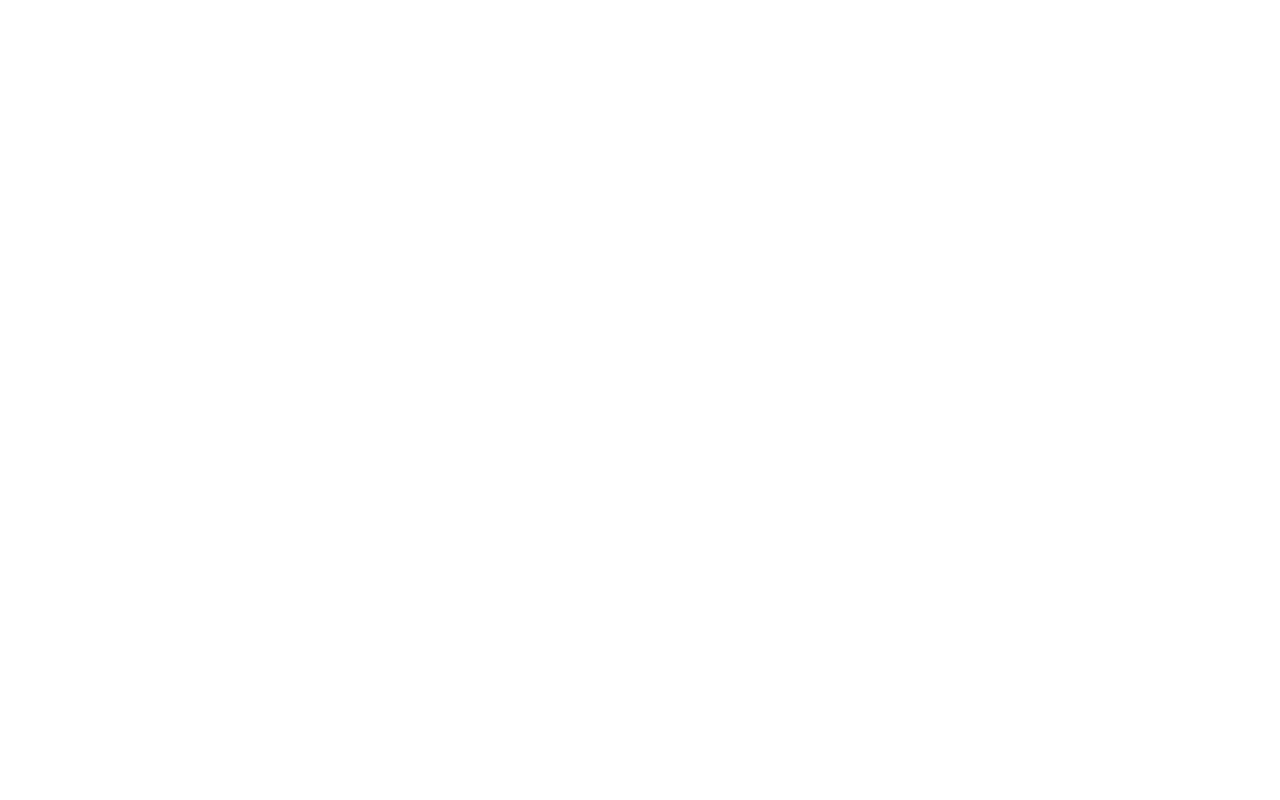
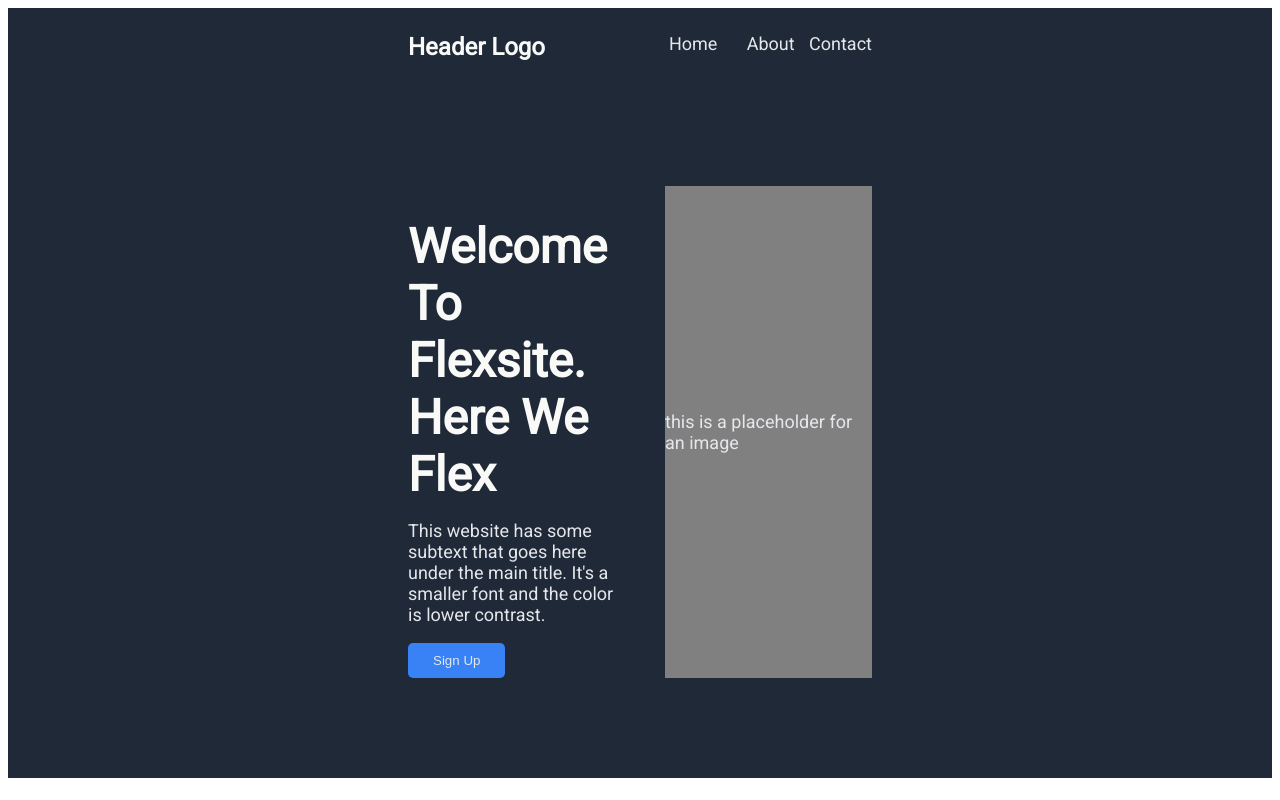
Before and after one commit to xBromsson/flexsite, a plain HTML site: page index.html in a window 1280 px wide. Drawn offline with Linux system fonts and the light colour scheme.

Commit message:
created the header and hero section of the landing page assignment for The Odin Project

```diff
--- a/index.html
+++ b/index.html
@@ -4,9 +4,27 @@
     <meta charset="UTF-8">
     <meta http-equiv="X-UA-Compatible" content="IE=edge">
     <meta name="viewport" content="width=device-width, initial-scale=1.0">
+    <link rel="stylesheet" href="./styles.css">
+    <link href="https://fonts.googleapis.com/css?family=Roboto" rel="stylesheet">
     <title>Flexsite Home Page</title>
 </head>
 <body>
-    <title>Welcome To Flexsite. Here we Flex</title>
+    <div class="header">
+        <div class="logo">Header Logo</div>
+        <div class="nav-container">
+            <div>Home</div>
+            <div>About</div>
+            <div>Contact</div>
+        </div>
+    </div>
+    <div class="hero-section">
+        <div>
+            <h1>Welcome To Flexsite. Here We Flex</h1>
+            <p>This website has some subtext that goes here under the main title. It's a smaller font and the color is lower contrast.</p>
+            <button>Sign Up</button>
+        </div>
+        <div class="hero-image">this is a placeholder for an image</div>
+    </div>
+
 </body>
 </html>
--- a/styles.css
+++ b/styles.css
@@ -0,0 +1,81 @@
+.header{
+    display: flex;
+    padding: 25px;
+    padding-left: 400px;
+    padding-right: 400px;
+    background-color: #1F2937;
+}
+
+.header div {
+    flex: 1;
+}
+
+.logo{
+    font-size: 24px;
+    font-family: Roboto;
+    font-weight: bold;
+    color: #F9FAF8;
+}
+
+.nav-container{
+    display: flex;
+
+}
+
+.nav-container div{
+    display: flex;
+    justify-content: end;
+    font-size: 18px;
+    font-family: Roboto;
+    color: #E5E7EB;
+}
+
+body{
+
+}
+
+.hero-section{
+    display: flex;
+    padding-top: 100px;
+    padding-bottom: 100px;
+    padding-left: 400px;
+    padding-right: 400px;
+    background-color: #1F2937;
+    gap: 50px;
+}
+
+.hero-section div{
+    flex: 1;
+}
+
+.hero-image{
+    display: flex;
+    align-items: center;
+    justify-content: center;
+    background-color: grey;
+    font-size: 18px;
+    font-family: Roboto;
+    color: #E5E7EB;
+}
+
+h1{
+    font-size: 48px;
+    font-weight: extra-bold;
+    font-family: Roboto;
+    color: #F9FAF8;
+}
+
+p{
+    font-size: 18px;
+    font-family: Roboto;
+    color: #E5E7EB;
+    margin-top: -15px;
+}
+
+button{
+    border: none;
+    padding: 10px 25px 10px 25px;
+    border-radius: 5px;
+    background-color: #3882F6;
+    color: #E5E7EB;
+}
```
